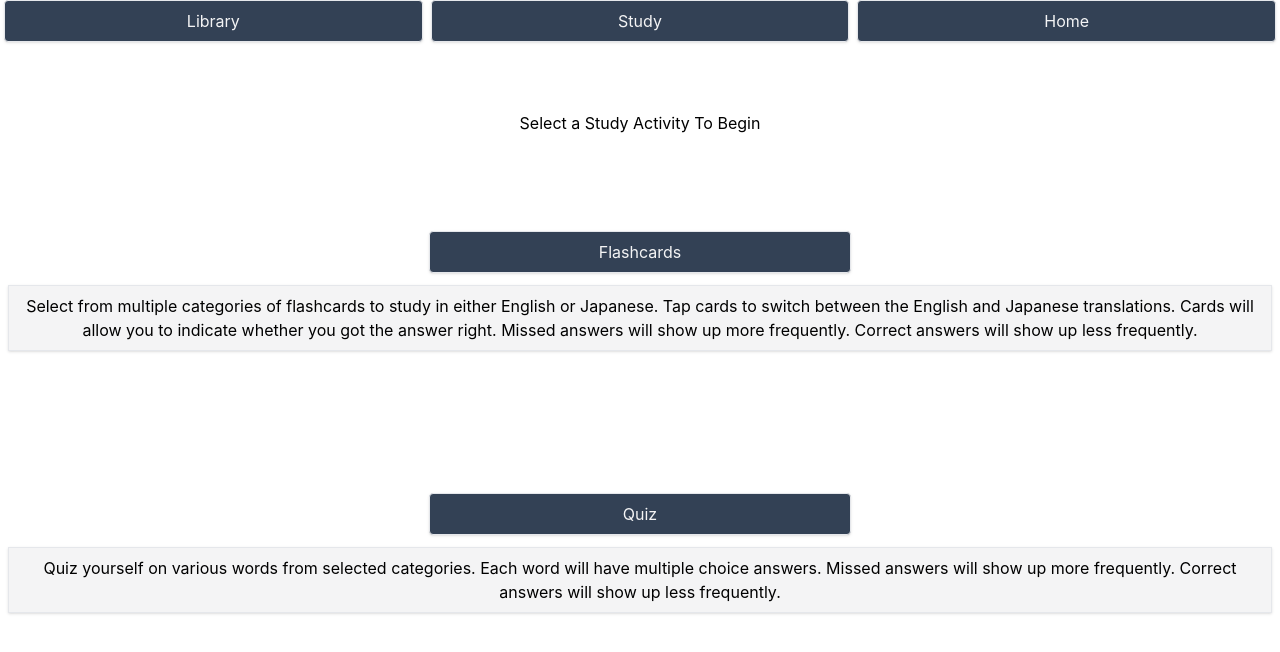
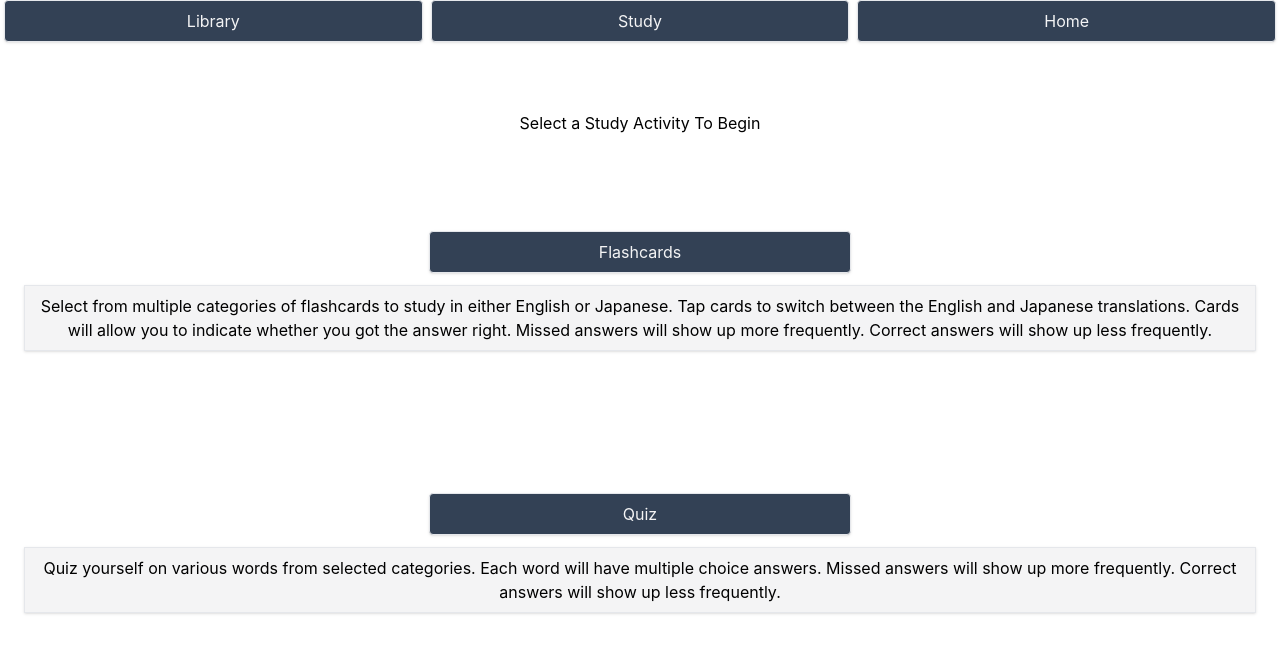
Before and after one commit to LumberJon1/JapaneseFlashcards, a React (Create React App) app: page / in a window 1280 px wide. Both pictures are taken after a click on the item "Study". Shown: the top 652 px of the page. Built offline with nearby package versions, Linux system fonts and the light colour scheme.

Commit message:
Fixed spacing issues with flashcard components

```diff
--- a/src/components/FlashcardCategories/index.js
+++ b/src/components/FlashcardCategories/index.js
@@ -110,13 +110,6 @@ function FlashcardCategories(props) {
             </div>
             : <></>
             }
-            <button
-                className={`rounded bg-violet-500 text-zinc-100 p-1 z-30`}
-                onClick={toggleDisplayingCategories}
-            >
-                Show/Hide
-
-            </button>
         </div>
     );
 }
--- a/src/components/StudyPage/index.js
+++ b/src/components/StudyPage/index.js
@@ -37,7 +37,7 @@ function StudyPage(props) {
                             Flashcards
                         </button>
                         <p
-                            className="border shadow bg-zinc-100 p-2 my-3"
+                            className="border shadow bg-zinc-100 p-2 my-3 mx-4"
                             >
                             Select from multiple categories of flashcards to study in either English or
                             Japanese.  Tap cards to switch between the English and Japanese translations.
@@ -53,7 +53,7 @@ function StudyPage(props) {
                             Quiz
                         </button>
                         <p
-                            className="border shadow bg-zinc-100 p-2 my-3"
+                            className="border shadow bg-zinc-100 p-2 my-3 mx-4"
                         >
                             Quiz yourself on various words from selected categories.  Each word will
                             have multiple choice answers.  Missed answers will show up more frequently.  Correct answers
@@ -63,7 +63,7 @@ function StudyPage(props) {
                 </div>
             }
             {studyType === "Flashcards" &&
-                <div>
+                <div className="h-full w-full flex flex-col items-center justify-center mt-8">
                     <FlashcardsPage></FlashcardsPage>
                 </div>
             }
```
